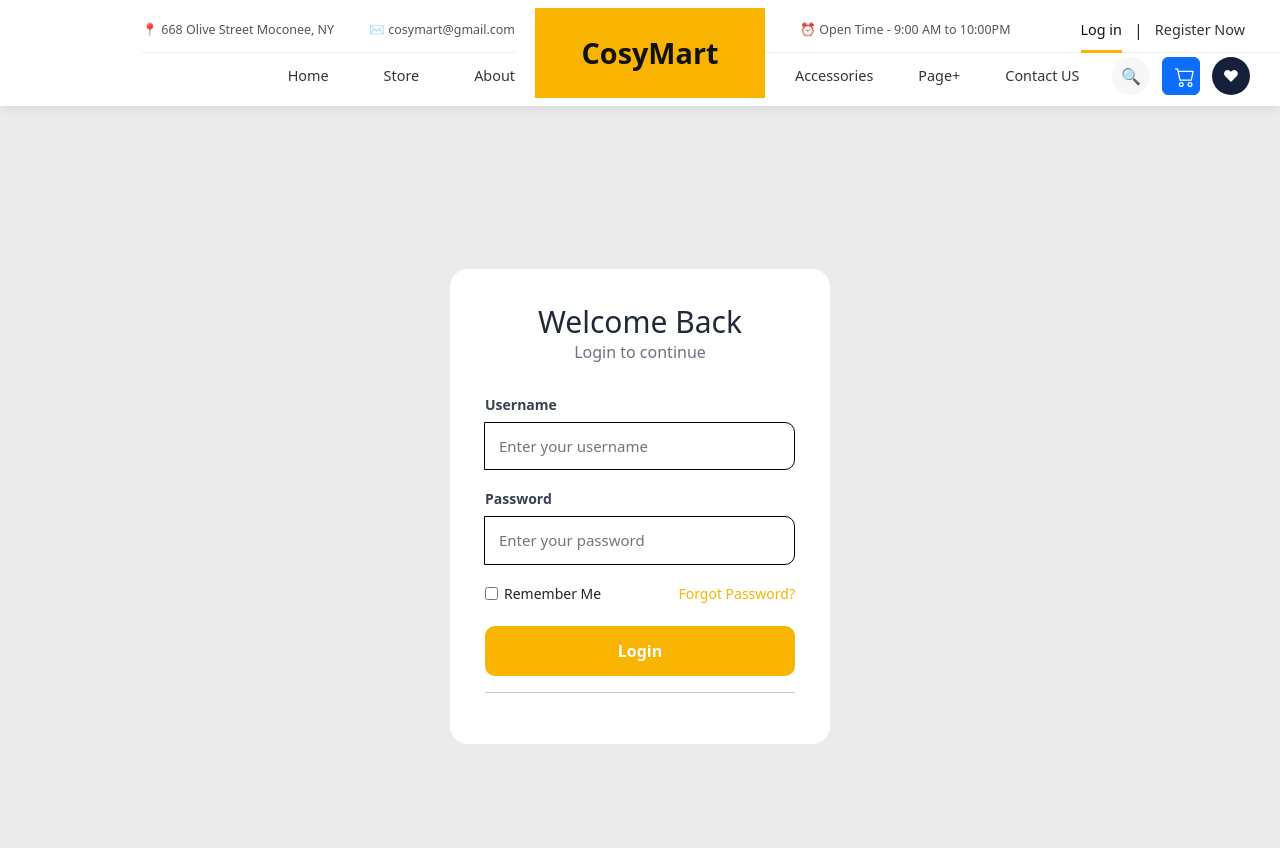
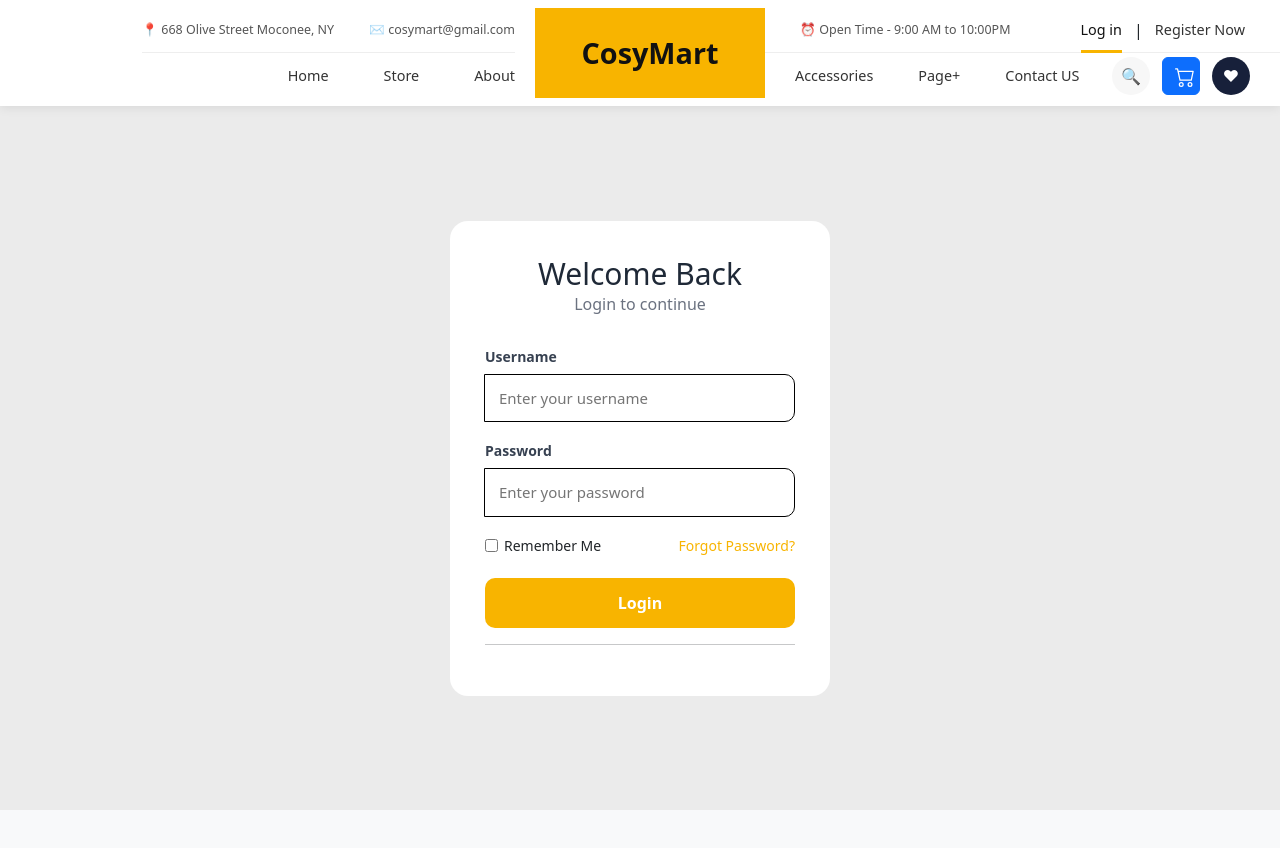
Before and after one commit to ScalvyC/Testing-ecommers, a React (Vite) app: page /login in a window 1280 px wide. Shown: the top 848 px of the page. After the commit the page ends 810 px from the top, so only its background shows below. Built offline with nearby package versions, Linux system fonts and the light colour scheme; no server answers.

Commit message:
page refereshes when login is successful

```diff
--- a/src/App.tsx
+++ b/src/App.tsx
@@ -12,7 +12,6 @@ function App() {
   return (
     <ShoppingCartProvider>
       <Navbar />
-      <div>
         <Routes>
           <Route path="/" element={<Home />} />
           <Route path="/store" element={<Store />} />
@@ -21,7 +20,6 @@ function App() {
           <Route path="/checkout" element={<Checkout />} />
           <Route path="/login" element={<Login />} />
         </Routes>
-      </div>
     </ShoppingCartProvider>
   );
 }
--- a/src/components/LoginBox.tsx
+++ b/src/components/LoginBox.tsx
@@ -23,6 +23,7 @@ export function LoginBox() {
       .then((data) => {
         if (data.accessToken) {
           localStorage.setItem("accessToken", data.accessToken);
+          window.location.reload();
         } else {
           setLoginMessage("Invalid username or password");
         }
--- a/src/pages/Login.css
+++ b/src/pages/Login.css
@@ -1,5 +1,5 @@
 .login-page {
-  min-height: 100vh;
+  min-height: 88vh;
   display: flex;
   justify-content: center;
   align-items: center;
```
